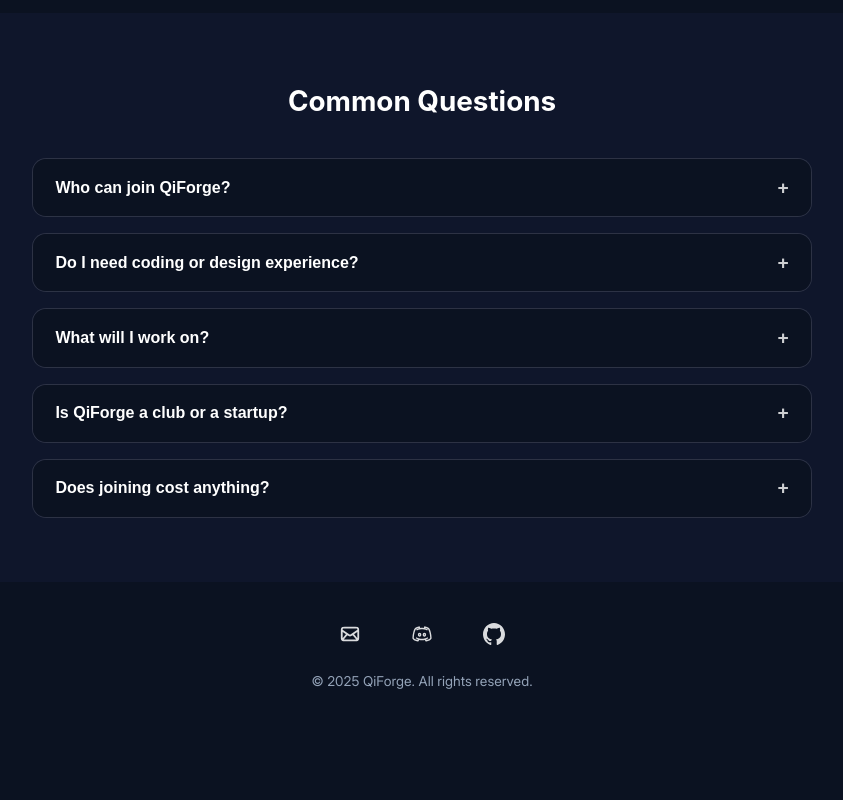
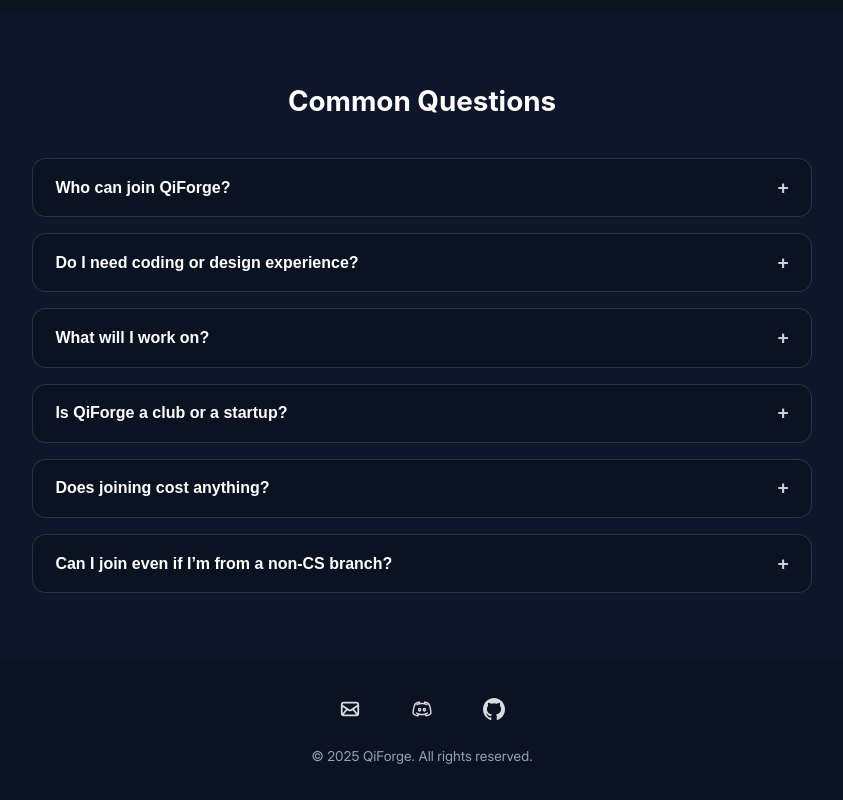
Before and after one commit to QiForge/QiForge-Website, a plain HTML site: page index.html in a window 1280 px wide. Shown: the part 2492-3292 px from the top of the page, without its empty margins (218-1061 px from the left). Before the commit the page ends 3217 px from the top, so only its background shows below. Drawn offline with Linux system fonts and the light colour scheme; a web font is replaced by a local one.

Commit message:
added an faq

```diff
--- a/index.html
+++ b/index.html
@@ -308,6 +308,24 @@
         </div>
       </div>
 
+      <div class="faq-item">
+        <button class="faq-question">
+          Can I join even if I’m from a non-CS branch?
+        </button>
+        <div class="faq-answer">
+          <p>Yes. We have space for:</p>
+          <ul class="faq-list-roles">
+            <li>Developers</li>
+            <li>Designers</li>
+            <li>Artists</li>
+            <li>Writers</li>
+            <li>Problem-solvers</li>
+          </ul>
+          <p>If you can think, you can build.</p>
+        </div>
+      </div>
+
+
     </div>
   </div>
 </section>
@@ -319,7 +337,7 @@
        ================================================== -->
   <footer>
     <div class="footer-icons">
-      <a href="mailto:contact@qiforge.site" title="Email"><img src="assets/icons/mail.svg" alt="Email" width="22" height="22"></a>
+      <a href="mailto:contact@qiforge.org" title="Email"><img src="assets/icons/mail.svg" alt="Email" width="22" height="22"></a>
       <a href="https://discord.gg/qiforge" target="_blank" title="Discord"><img src="assets/icons/discord.svg" alt="Discord" width="22" height="22"></a>
       <a href="https://github.com/QiForge" target="_blank" title="GitHub"><img src="assets/icons/github.svg" alt="GitHub" width="22" height="22"></a>
     </div>
--- a/style.css
+++ b/style.css
@@ -1060,6 +1060,31 @@ footer p {
   max-height: 200px;
 }
 
+.faq-answer ul.faq-list-roles {
+  margin: 0.6rem 0 1rem 1.2rem;
+  padding: 0;
+  list-style: none;
+}
+
+.faq-answer ul.faq-list-roles li {
+  position: relative;
+  margin: 0.3rem 0;
+  padding-left: 1rem;
+  color: var(--text-light);
+  font-size: 0.95rem;
+}
+
+/* Forge-style ember bullet */
+.faq-answer ul.faq-list-roles li::before {
+  content: "•";
+  color: #8b5cf6; /* QiForge purple */
+  position: absolute;
+  left: 0;
+  top: 0;
+  font-size: 1.2rem;
+  line-height: 1rem;
+}
+
 
 
 /* ==================================================
```
